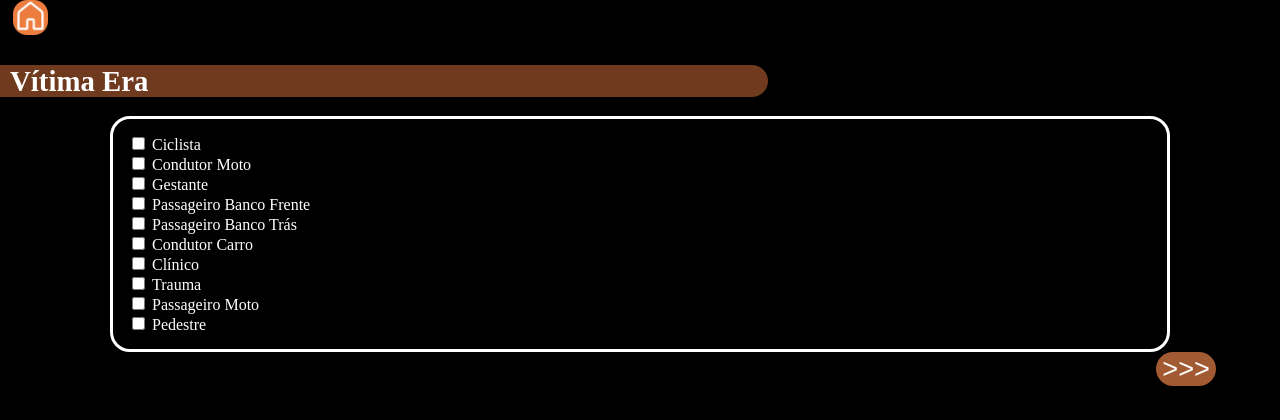
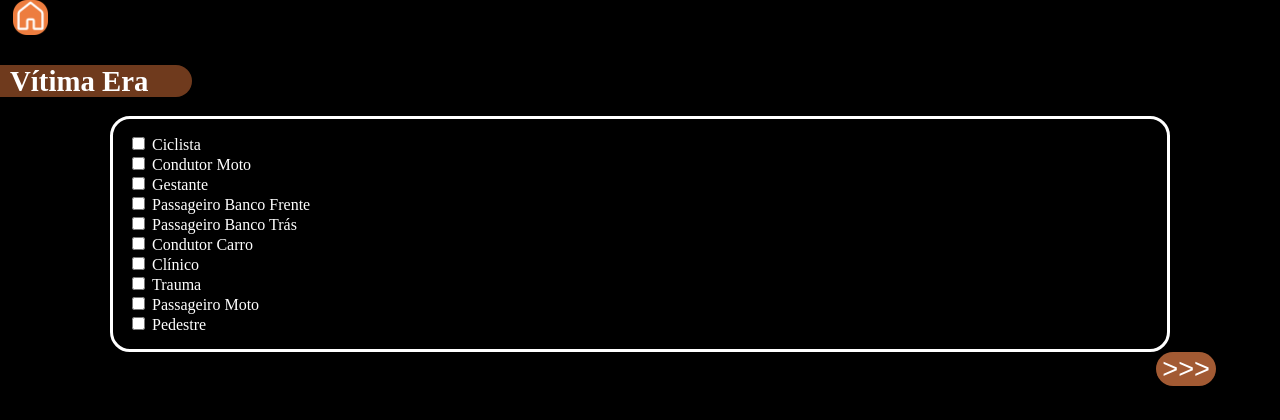
Before and after one commit to geovanajochem/SA, a PHP site: page /vitima_era.html in a window 1280 px wide. Shown: the part 120-540 px from the top of the page. Run offline with PHP 8.4, Linux system fonts and the light colour scheme.

Commit message:
vitima_era.css

```diff
--- a/vitima_era.css
+++ b/vitima_era.css
@@ -46,7 +46,7 @@ html {
   /* -------------------------------------------- */
   .titulo {
     font-size: 180%;
-    width: 60%;
+    width: 15%;
     height: 4%;
     background-color: #ed7c3f77;
     border-top-right-radius: 20px;
```
